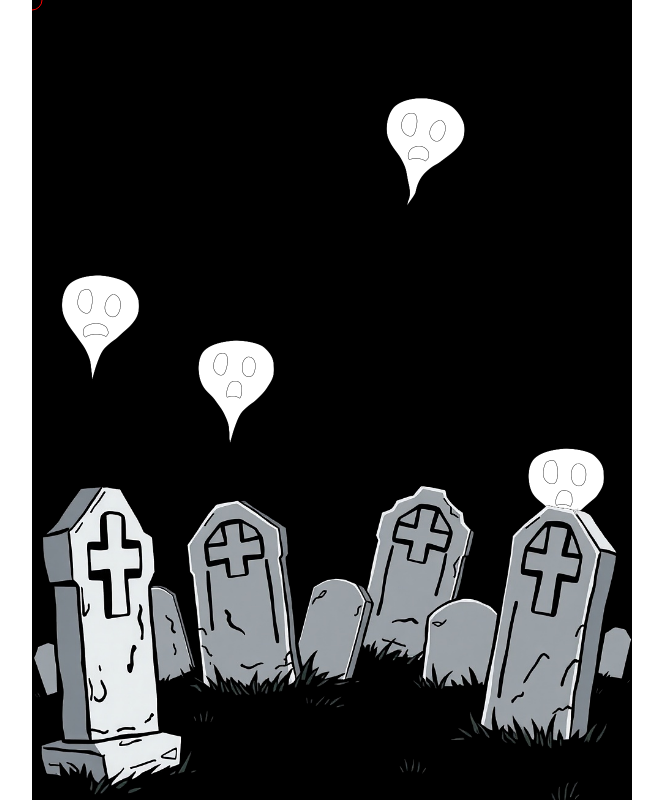
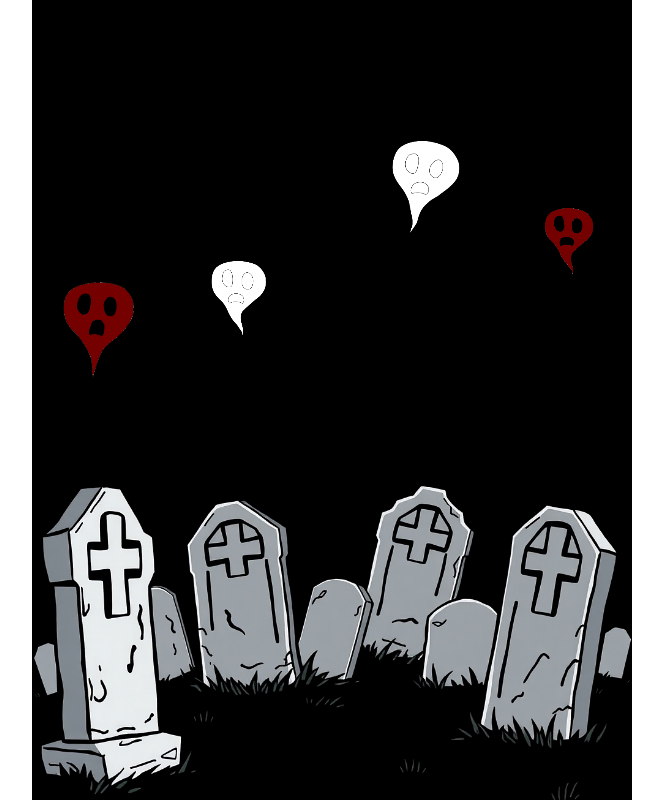
Before and after one commit to mistrkladiva/haloween, a plain HTML site: page index.html in a window 1280 px wide. Shown: the whole page, without its empty margins (308-971 px from the left). Drawn offline with Linux system fonts and the light colour scheme.

Commit message:
Upraveno vykreslování a interakce s myší pro detekci kliknutí na sprite, vylepšení animace a inicializace proměnných.

```diff
--- a/scripts/main.js
+++ b/scripts/main.js
@@ -2,6 +2,7 @@ const canvas = document.getElementById('game-canvas');
 const parentCanvas = canvas.parentElement.getBoundingClientRect();
 canvas.width = parentCanvas.width;
 canvas.height = window.innerHeight;
+const rect = canvas.getBoundingClientRect();
 const ctx = canvas.getContext('2d');
 
 let playerSprite;
@@ -13,31 +14,31 @@ const enemySpritesTable = [
     { id: 3, xPos: spriteVerticalPosition(0.9), used: false }];
 
 let bgHeight;
-let mousePosition = { x: 0, y: 0 };
+let mousePosition = { x: 0, y: 0, clicked: false };
 
-let imagesToLoad = 3; // Počet obrázků k načtení
+let imagesToLoad = 3;
 function imageLoaded() {
     imagesToLoad--;
     if (imagesToLoad === 0) {
-        console.log("VŠECHNY OBRÁZKY JSOU ÚSPĚŠNĚ NAČTENY!");
+        //console.log("VŠECHNY OBRÁZKY JSOU ÚSPĚŠNĚ NAČTENY!");
         initGame();
     }
 }
 
 const spriteSheet = new Image();
-const background = new Image();
+const foreground = new Image();
 const spriteSheetDevil = new Image();
 
 spriteSheet.src = '/images/ghost-spritesheet-256.png';
 spriteSheetDevil.src = '/images/ghost-devil-spritesheet-256.png';
-background.src = '/images/game-bg.png';
+foreground.src = '/images/game-bg.png';
 
 spriteSheet.onload = imageLoaded;
 spriteSheetDevil.onload = imageLoaded;
-background.onload = imageLoaded;
+foreground.onload = imageLoaded;
 
 function initGame() {
-    bgHeight = background.height * (canvas.width / background.width);
+    bgHeight = foreground.height * (canvas.width / foreground.width);
 
     const walkFrames = [
         { x: 0, y: 0 },
@@ -54,48 +55,61 @@ function initGame() {
         idle: [{ x: 0, y: 0 }] // Může být jen jeden snímek
     };
 
-    for (let index = 0; index < 4; index++) {
+    for (let index = 0; index < enemySpritesTable.length; index++) {
         enemySprites.push(new Sprite(ctx, spriteSheet, enemySpritesTable, 500, 256, 256, animations));
     }
 
-    canvas.addEventListener('mousemove', (e) => {
+    // canvas.addEventListener('mousemove', (e) => {
+    //     const rect = canvas.getBoundingClientRect();
+    //     mousePosition.x = e.clientX - rect.left;
+    //     mousePosition.y = e.clientY - rect.top;
+    // })
 
-        const rect = canvas.getBoundingClientRect();
-        mousePosition.x = e.clientX - rect.left;
-        mousePosition.y = e.clientY - rect.top;
-    })
+    // Detekce kliknutí na sprite ducha
+    // canvas.addEventListener('click', (e) => {
+    //     //e.preventDefault();
+    //     const rect = canvas.getBoundingClientRect();
+    //     const mouseX = e.clientX - rect.left;
+    //     const mouseY = e.clientY - rect.top;
+
+    //     enemySprites.forEach(enemy => {
+    //         if (enemy.isClicked(mouseX, mouseY)) {
+    //             console.log("KLIKNUTO na neprůhlednou část sprite!");
+    //             enemy.spriteStatus.isDevil = !enemy.spriteStatus.isDevil;
+    //             enemy.hitSprite();
+    //             return;
+    //         }
+    //     });
+    // });
 
     // Detekce kliknutí na sprite ducha
     canvas.addEventListener('click', (e) => {
         e.preventDefault();
-        const rect = canvas.getBoundingClientRect();
-        const mouseX = e.clientX - rect.left;
-        const mouseY = e.clientY - rect.top;
-
-        enemySprites.forEach(enemy => {
-            if (enemy.isClicked(mouseX, mouseY)) {
-                console.log("KLIKNUTO na neprůhlednou část sprite!");
-                enemy.hitSprite();
-                return;
-            }
-            // else {
-            //     console.log("Kliknuto mimo sprite nebo na průhlednou část.");
-            //     return;
-            // }
-        });
+        mousePosition.x = e.clientX - rect.left;
+        mousePosition.y = e.clientY - rect.top;
+        mousePosition.clicked = true;
     });
 
     gameLoop();
 }
 
-function drawTarget() {
-    ctx.beginPath();
-    ctx.strokeStyle = "red";
-    ctx.arc(mousePosition.x, mousePosition.y, 10, 0, Math.PI * 2);
-    ctx.stroke();
+function checkHit() {
+    for (const enemy of enemySprites) {
+        if (enemy.isClicked(mousePosition.x, mousePosition.y)) {
+            console.log("KLIKNUTO na neprůhlednou část sprite!");
+            enemy.spriteStatus.isDevil = !enemy.spriteStatus.isDevil;
+            enemy.hitSprite();
+            break;
+        }
+    }
+    mousePosition.clicked = false;
 }
 
 function gameLoop() {
+    if (mousePosition.clicked) {
+        checkHit();
+    }
+    else {
         ctx.clearRect(0, 0, canvas.width, canvas.height);
 
         enemySprites.forEach(enemy => {
@@ -104,14 +118,14 @@ function gameLoop() {
         });
 
         ctx.drawImage(
-        background, 0, 0, background.width, background.height,
+            foreground, 0, 0, foreground.width, foreground.height,
             0, canvas.height - bgHeight, canvas.width, bgHeight);
-
-    drawTarget();
+    }
 
     requestAnimationFrame(gameLoop);
 }
 
+// interpolace na šířku canvasu
 function spriteVerticalPosition(t) {
     const newPosition = 0 + (canvas.width - 0) * t;
     return newPosition;
--- a/scripts/sprite.js
+++ b/scripts/sprite.js
@@ -7,7 +7,6 @@ class Sprite {
         this.xPosObject;
         this.xPosId;
         this.x;
-        this.rebornSprite();
 
         this.y = y;       // Y pozice na hlavním canvasu
         this.w = frameWidth;   // Šířka jednoho rámečku (framu)
@@ -16,15 +15,14 @@ class Sprite {
         // Animace:
         this.animationData = animationData; // Např. { walk: [{x: 0, y: 0}, {x: 48, y: 0}], idle: [...] }
         this.currentAnimation = 'walk';
-        this.currentFrameIndex = 0;
-        this.frameCounter = 0; // Pomocný čítač pro zpomalení animace (stagger)
+        this.currentFrameIndex;
+        this.frameCounter; // Pomocný čítač pro zpomalení animace (stagger)
         this.frameSpeed = 6;   // Zpomalení: Měň rámeček každých 5 updatů
-        this.scale = 0.5;
-        this.movespeed = Math.random() * (2.5 - 1.2) + 1.2;
+        this.scale;
+        this.movespeed;
 
-        // Vypočítané skutečné rozměry na hlavním Canvasu
-        this.scaledW = this.w * this.scale;
-        this.scaledH = this.h * this.scale;
+        this.scaledW;
+        this.scaledH;
 
         // vlastní canvas
         this.mainCanvas = document.createElement('canvas');
@@ -36,24 +34,33 @@ class Sprite {
             isAlive: true,
             isDevil: false
         }
+
+        this.rebornSprite();
     }
 
     rebornSprite() {
-        this.movespeed = Math.random() * (2.5 - 1.2) + 1.2;
+        this.scale = Math.random() * (0.5 - 0.3) + 0.3;
+        this.movespeed = Math.random() * (3 - 1.2) + 1.2;
+
+        this.scaledW = this.w * this.scale;
+        this.scaledH = this.h * this.scale;
 
         this.xPosTable = enemySpritesTable.filter(x => x.used === false);
         if (this.xPosTable.length <= 0) {
-            //this.spriteStatus.isAlive = false;
             return;
         }
 
         this.xPosObject = this.xPosTable[Math.floor(Math.random() * this.xPosTable.length)];
         this.xPosId = this.xPosObject.id;
+        this.x = this.xPosObject.xPos;
         enemySpritesTable.find(x => x.id === this.xPosId).used = true;
-        this.x = this.xPosObject.xPos;
 
         this.currentFrameIndex = 0;
         this.frameCounter = 0;
+
+        // náhodný váběr god/devil
+        this.spriteStatus.isDevil = Math.random() >= 0.75 ? true : false;
+        this.hitSprite();
     }
 
     // --- METODY PRO ANIMACI A VYKRESLENÍ ---
@@ -75,7 +82,6 @@ class Sprite {
             enemySpritesTable.find(x => x.id === this.xPosId).used = false;
             this.rebornSprite();
         }
-
     }
 
     draw() {
@@ -105,7 +111,7 @@ class Sprite {
     }
 
     hitSprite() {
-        this.spriteStatus.isDevil = !this.spriteStatus.isDevil;
+
         if (this.spriteStatus.isDevil) {
             this.image = spriteSheetDevil;
         }
--- a/style/styles.css
+++ b/style/styles.css
@@ -11,4 +11,5 @@ body {
     max-width: 600px;
     /* min-height: 98dvh; */
     background-color: black;
+    cursor: pointer;
 }
```
Lines whose indentation alone changed are shown as unchanged.
